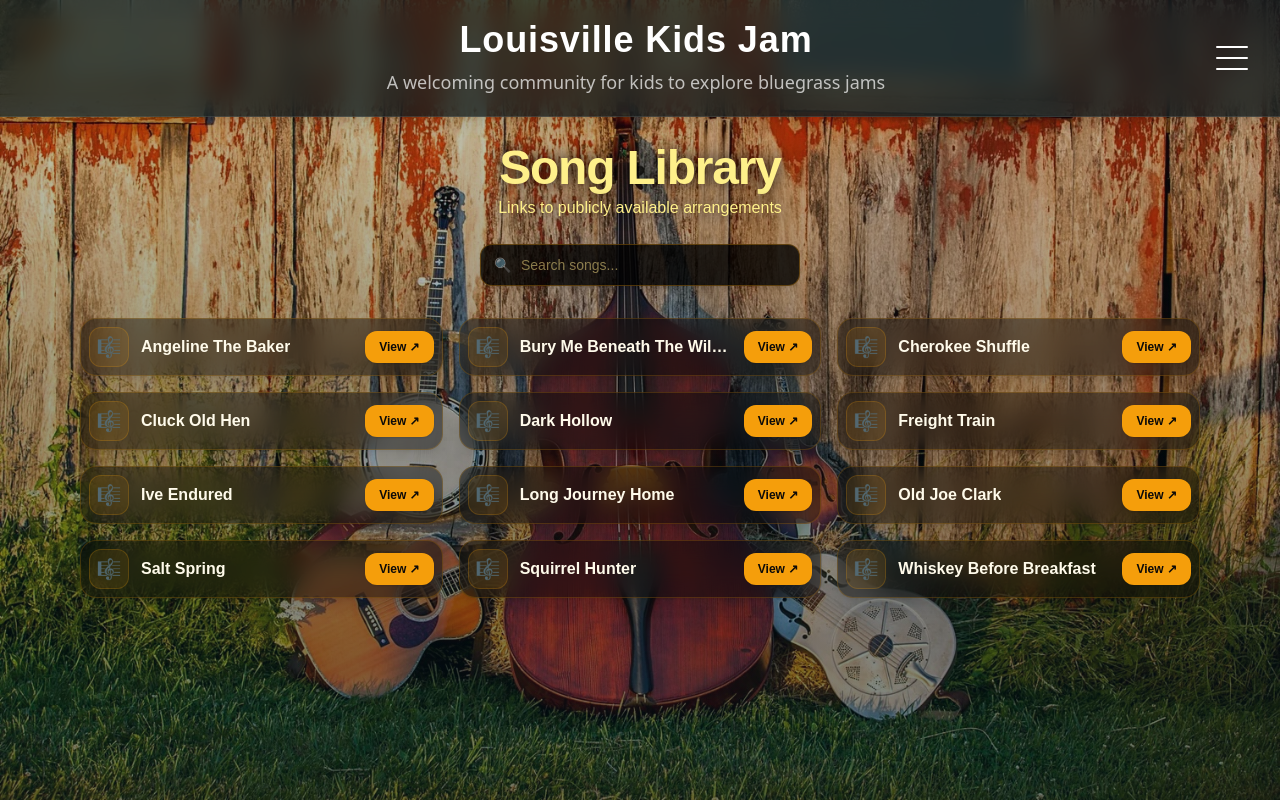
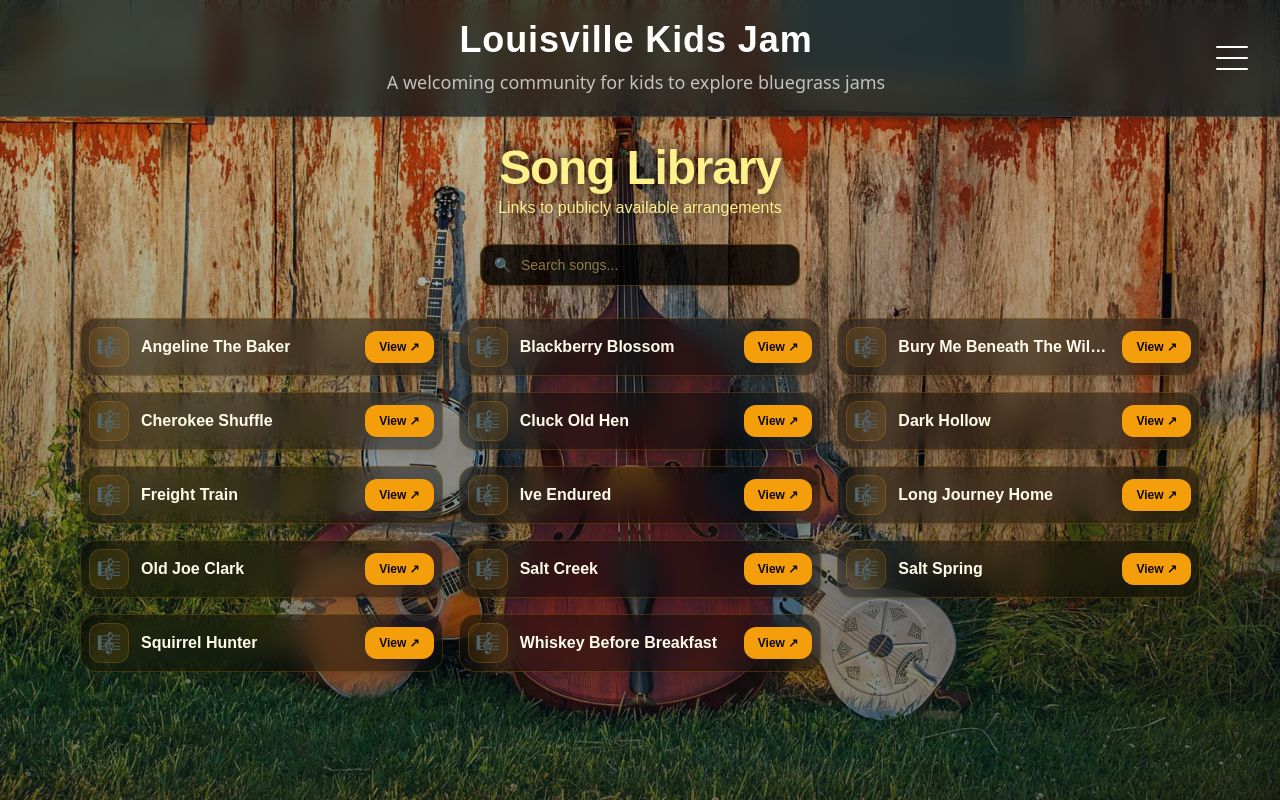
Before and after one commit to natalie-robinson/kids_jam, a Next.js app: page /library in a window 1280 px wide. Built offline with nearby package versions, Linux system fonts and the light colour scheme.

Commit message:
connecting songs in the setlist to urls

```diff
--- a/app/library/page.tsx
+++ b/app/library/page.tsx
@@ -3,29 +3,7 @@
 import Background from "../components/Background";
 import { useState, useMemo } from 'react'
 import Navbar from "../components/Navbar";
-
-// --- SONG DICTIONARY (URL MAP) ---
-const SONG_URL_DICTIONARY: Record<string, string> = {
-  "angeline_the_baker": "https://www.traditionalmusic.co.uk/american-mandolin-tab/pdf/angeline_the_baker(2)-mandolin-tab.pdf",
-  "old_joe_clark": "https://www.traditionalmusic.co.uk/american-mandolin-tab/pdf/old_joe_clark_2-mandolin-tab.pdf",
-  "dark_hollow": "https://www.traditionalmusic.co.uk/bluegrass-lyrics-chords/pdf/dark_hollow.pdf",
-  "cluck_old_hen": "https://www.traditionalmusic.co.uk/american-mandolin-tab/pdf/cluck_old_hen_1-mandolin-tab.pdf",
-  "cherokee_shuffle": "https://www.traditionalmusic.co.uk/american-mandolin-tab/pdf/cherokee_shuffle-mandolin-tab.pdf",
-  "bury_me_beneath_the_willow": "https://www.traditionalmusic.co.uk/mandolin-tab/mandolin-tab-pdf/Bury_Me_Beneath_The_Willow-mandolin-tab.pdf",
-  "freight_train": "https://www.traditionalmusic.co.uk/bluegrass-lyrics-chords/pdf/freight_train.pdf",
-  "long_journey_home": "https://www.traditionalmusic.co.uk/top-folksongs-chords/pdf/long-journey-home.pdf",
-  "salt_spring": "https://musescore.com/user/8636681/scores/17562820?srsltid=AfmBOor2AG9JquWhdsFUoWN7PLu1z_IUI8R7TzZammr_qc2JtNWpaqZ-f",
-  "whiskey_before_breakfast": "https://www.traditionalmusic.co.uk/session-mandolin-tab/pdf/whisky_before_breakfast-mandolin-tab.pdf",
-  "squirrel_hunter": "https://www.traditionalmusic.co.uk/session-mandolin-tab/pdf/squirrel_hunter-mandolin-tab.pdf",
-  "Ive_endured": "https://tabs.ultimate-guitar.com/tab/tim-obrien/ive-endured-chords-2856695"
-};
-
-// Helper to format key names into clean song titles
-const formatFileName = (key: string) => {
-  return key
-    .replace(/[-_]/g, ' ')
-    .replace(/\b\w/g, (char) => char.toUpperCase());
-};
+import { SONG_URL_DICTIONARY, formatFileName } from "@/lib/songDictionary";
 
 export default function LibraryPage() {
   const [searchQuery, setSearchQuery] = useState('')
--- a/app/setlists/page.tsx
+++ b/app/setlists/page.tsx
@@ -3,6 +3,7 @@
 import Background from "../components/Background";
 import { useState, useMemo } from 'react'
 import Navbar from "../components/Navbar";
+import { getSongUrl } from "@/lib/songDictionary";
 
 // --- SONG DICTIONARY (URL MAP) ---
 const SONGS_BY_DATE: Record<string, string[]> = {
@@ -85,16 +86,30 @@ export default function SetlistPage() {
                     </tr>
                   </thead>
 <tbody className="divide-y-0">
-                    {setlist.songs.map((song) => (
+                        {setlist.songs.map((song) => {
+                          const url = getSongUrl(song.title);
+                          return (
                             <tr key={song.raw} className="hover:bg-amber-500/5 transition-colors">
                               <td className="py-1.5 pl-1 pr-3 text-amber-300 font-semibold text-sm">
                                 {song.key || "—"}
                               </td>
-                        <td className="py-1.5 pr-1 text-amber-50 text-sm">
+                              <td className="py-1.5 pr-1 text-sm">
+                                {url ? (
+                                  <a
+                                    href={url}
+                                    target="_blank"
+                                    rel="noopener noreferrer"
+                                    className="text-amber-50 hover:text-amber-300 underline underline-offset-2 transition-colors"
+                                  >
                                     {song.title}
+                                  </a>
+                                ) : (
+                                  <span className="text-amber-50">{song.title}</span>
+                                )}
                               </td>
                             </tr>
-                    ))}
+                          );
+                        })}
                       </tbody>
                 </table>
               </div>
--- /dev/null
+++ b/lib/songDictionary.ts
@@ -0,0 +1,34 @@
+export const SONG_URL_DICTIONARY: Record<string, string> = {
+  "angeline_the_baker": "https://www.traditionalmusic.co.uk/american-mandolin-tab/pdf/angeline_the_baker(2)-mandolin-tab.pdf",
+  "old_joe_clark": "https://www.traditionalmusic.co.uk/american-mandolin-tab/pdf/old_joe_clark_2-mandolin-tab.pdf",
+  "dark_hollow": "https://www.traditionalmusic.co.uk/bluegrass-lyrics-chords/pdf/dark_hollow.pdf",
+  "cluck_old_hen": "https://www.traditionalmusic.co.uk/american-mandolin-tab/pdf/cluck_old_hen_1-mandolin-tab.pdf",
+  "cherokee_shuffle": "https://www.traditionalmusic.co.uk/american-mandolin-tab/pdf/cherokee_shuffle-mandolin-tab.pdf",
+  "bury_me_beneath_the_willow": "https://www.traditionalmusic.co.uk/mandolin-tab/mandolin-tab-pdf/Bury_Me_Beneath_The_Willow-mandolin-tab.pdf",
+  "freight_train": "https://www.traditionalmusic.co.uk/bluegrass-lyrics-chords/pdf/freight_train.pdf",
+  "long_journey_home": "https://www.traditionalmusic.co.uk/top-folksongs-chords/pdf/long-journey-home.pdf",
+  "salt_spring": "https://musescore.com/user/8636681/scores/17562820?srsltid=AfmBOor2AG9JquWhdsFUoWN7PLu1z_IUI8R7TzZammr_qc2JtNWpaqZ-f",
+  "whiskey_before_breakfast": "https://www.traditionalmusic.co.uk/session-mandolin-tab/pdf/whisky_before_breakfast-mandolin-tab.pdf",
+  "squirrel_hunter": "https://www.traditionalmusic.co.uk/session-mandolin-tab/pdf/squirrel_hunter-mandolin-tab.pdf",
+  "ive_endured": "https://tabs.ultimate-guitar.com/tab/tim-obrien/ive-endured-chords-2856695",
+  "salt_creek": "https://www.celticguitarmusic.com/tbot_salt_creek.htm",
+  "blackberry_blossom": "https://www.traditionalmusic.co.uk/session-guitar-tab/blackberry_blossom.htm",
+};
+
+export const formatFileName = (key: string) => {
+  return key
+    .replace(/[-_]/g, ' ')
+    .replace(/\b\w/g, (char) => char.toUpperCase());
+};
+
+export const titleToKey = (title: string): string => {
+  return title
+    .toLowerCase()
+    .replace(/[^a-z0-9\s]/g, '')
+    .replace(/\s+/g, '_');
+};
+
+export const getSongUrl = (title: string): string | undefined => {
+  const key = titleToKey(title);
+  return SONG_URL_DICTIONARY[key];
+};
```
Lines whose indentation alone changed are shown as unchanged.
